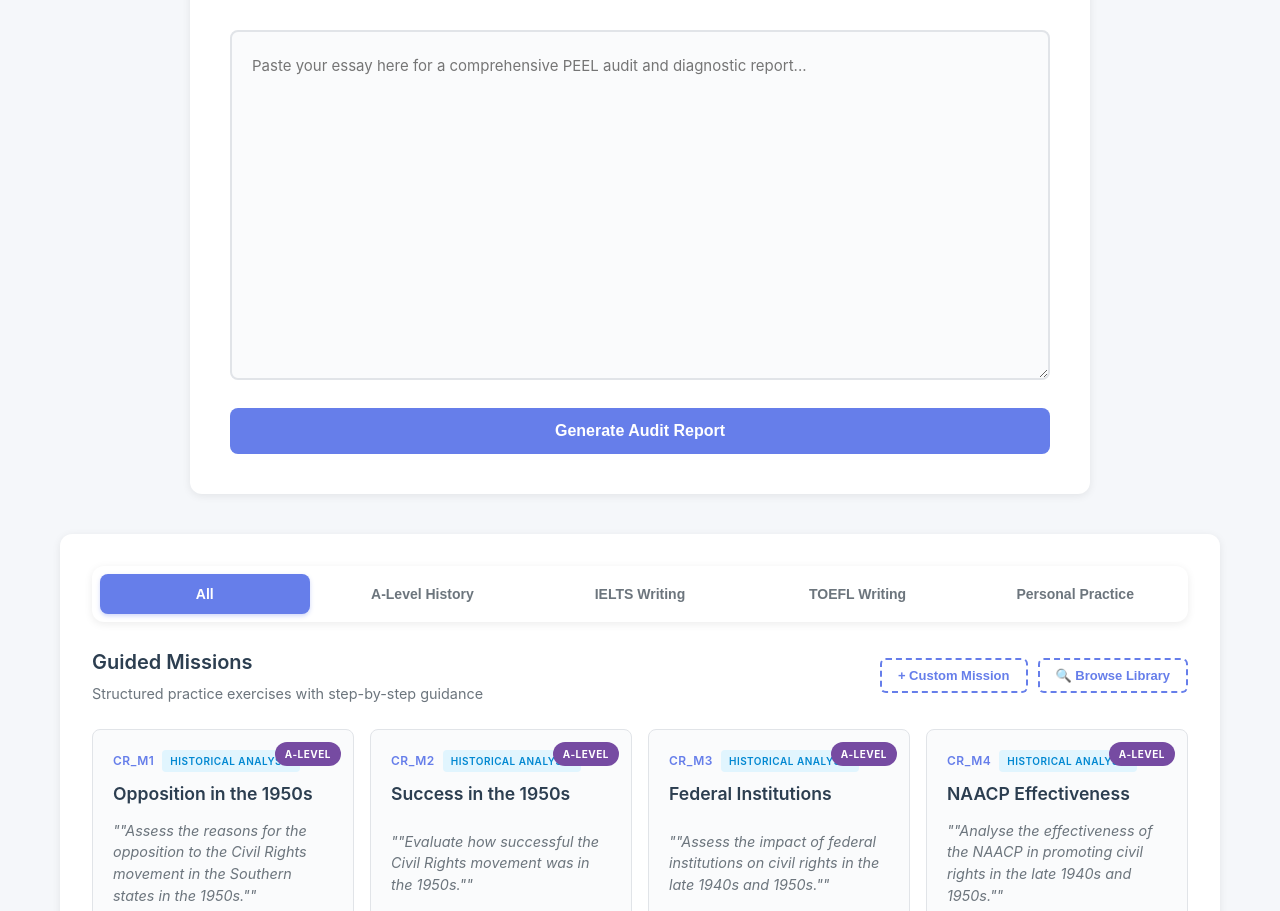
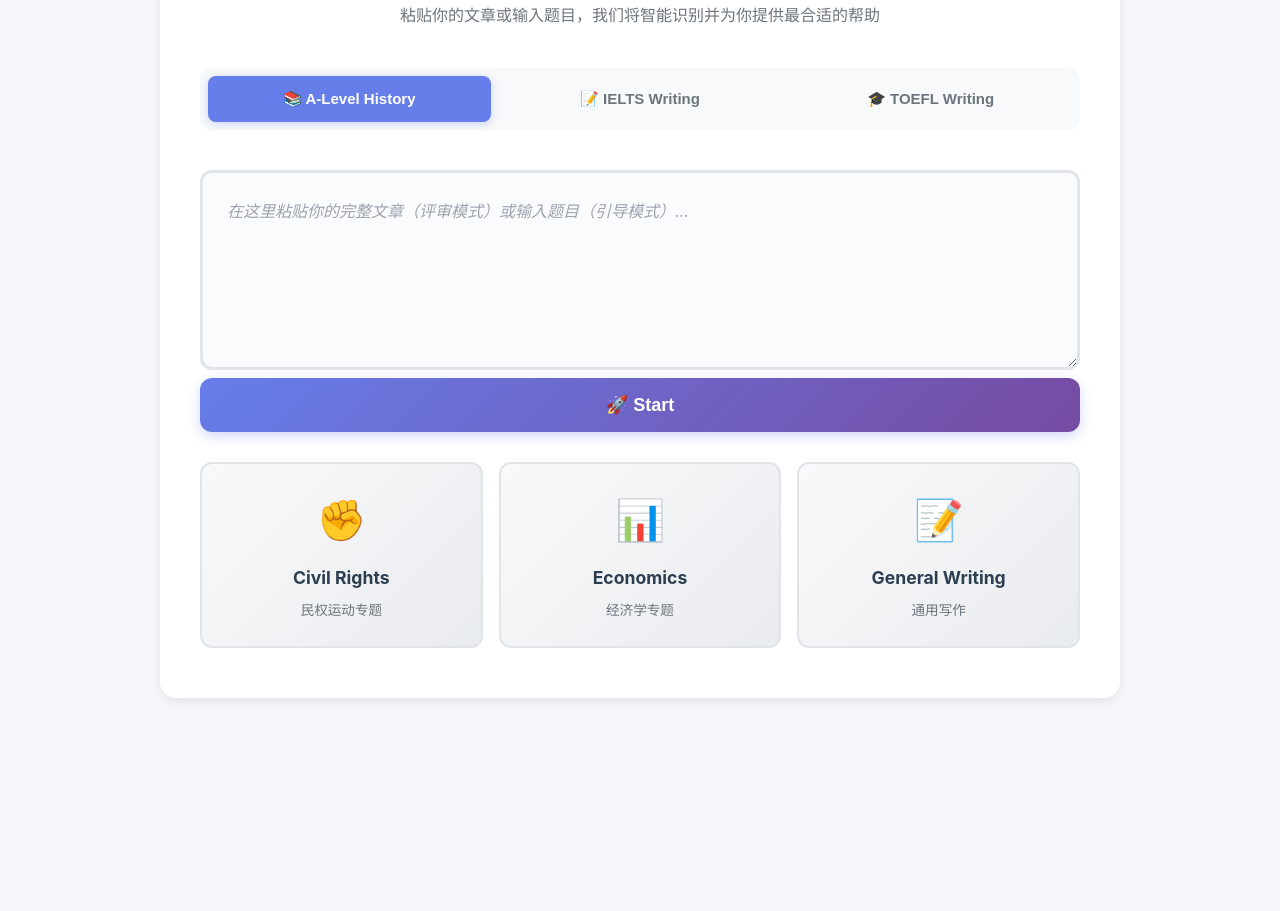
Before and after one commit to zhongyuxi98-jpg/history-peel-tool, a plain HTML site: page index.html in a window 1280 px wide. Shown: the part 222-1133 px from the top of the page. After the commit the page ends 990 px from the top, so only its background shows below. Drawn offline with Linux system fonts and the light colour scheme.

Commit message:
feat: 重构 Dashboard 为智能双驱入口 (V2.2) - 实现 Smart Analyzer Box：支持题目拆解与全文诊断自动分流 - 新增学科模式切换器：支持 IELTS / A-Level 评审逻辑隔离 - 简化 Guided Missions：重组为极简 'Mastery Path' 路径 - 路由逻辑：实现基于输入字数的智能跳转策略

```diff
--- a/index.html
+++ b/index.html
@@ -92,88 +92,146 @@
         }
 
         .container {
-            max-width: 1200px;
+            max-width: 1000px;
             margin: 0 auto;
             padding: 40px 20px;
         }
 
-        /* 区块一：Quick Audit（单次批改模式） */
-        .quick-audit-section {
+        /* 单入口主区域 */
+        .main-entry-section {
             background: #fff;
-            border-radius: 12px;
-            padding: 40px;
-            margin-bottom: 40px;
-            box-shadow: 0 2px 8px rgba(0,0,0,0.08);
-            max-width: 900px;
-            margin-left: auto;
-            margin-right: auto;
+            border-radius: 16px;
+            padding: 50px 40px;
+            margin-bottom: 30px;
+            box-shadow: 0 4px 12px rgba(0,0,0,0.08);
         }
 
-        .section-header {
+        .entry-header {
             text-align: center;
+            margin-bottom: 40px;
+        }
+
+        .entry-title {
+            font-size: 2rem;
+            font-weight: 700;
+            color: #2c3e50;
+            margin-bottom: 12px;
+        }
+
+        .entry-subtitle {
+            font-size: 1rem;
+            color: #6c757d;
+        }
+
+        /* 大输入框 */
+        .main-input-area {
             margin-bottom: 30px;
         }
 
-        .section-title {
-            font-size: 1.5rem;
-            font-weight: 600;
+        .main-textarea {
+            width: 100%;
+            min-height: 200px;
+            padding: 24px;
+            border: 3px solid #e1e4e8;
+            border-radius: 12px;
+            font-size: 16px;
+            line-height: 1.8;
+            font-family: inherit;
+            resize: vertical;
+            transition: all 0.3s;
+            background: #fafbfc;
+        }
+
+        .main-textarea:focus {
+            outline: none;
+            border-color: #667eea;
+            background: #fff;
+            box-shadow: 0 0 0 4px rgba(102, 126, 234, 0.1);
+        }
+
+        .main-textarea::placeholder {
+            color: #9ca3af;
+            font-style: italic;
+        }
+
+        .start-btn {
+            background: linear-gradient(135deg, #667eea 0%, #764ba2 100%);
+            color: white;
+            border: none;
+            padding: 16px 48px;
+            font-size: 18px;
+            font-weight: 700;
+            border-radius: 12px;
+            cursor: pointer;
+            width: 100%;
+            transition: all 0.3s;
+            box-shadow: 0 4px 12px rgba(102, 126, 234, 0.3);
+        }
+
+        .start-btn:hover {
+            transform: translateY(-2px);
+            box-shadow: 0 6px 16px rgba(102, 126, 234, 0.4);
+        }
+
+        .start-btn:active {
+            transform: translateY(0);
+        }
+
+        .start-btn:disabled {
+            opacity: 0.5;
+            cursor: not-allowed;
+            transform: none;
+        }
+
+        /* 学科 Tab 区域 */
+        .category-tabs-section {
+            margin-bottom: 40px;
+        }
+
+        /* 母题快速入口 */
+        .theme-quick-access {
+            display: grid;
+            grid-template-columns: repeat(auto-fit, minmax(200px, 1fr));
+            gap: 16px;
+            margin-top: 30px;
+        }
+
+        .theme-card {
+            background: linear-gradient(135deg, #f8f9fa 0%, #e9ecef 100%);
+            border: 2px solid #e1e4e8;
+            border-radius: 12px;
+            padding: 24px;
+            cursor: pointer;
+            transition: all 0.3s;
+            text-align: center;
+        }
+
+        .theme-card:hover {
+            border-color: #667eea;
+            transform: translateY(-4px);
+            box-shadow: 0 8px 20px rgba(102, 126, 234, 0.2);
+        }
+
+        .theme-icon {
+            font-size: 2.5rem;
+            margin-bottom: 12px;
+        }
+
+        .theme-title {
+            font-size: 1.1rem;
+            font-weight: 700;
             color: #2c3e50;
             margin-bottom: 8px;
         }
 
-        .section-subtitle {
-            font-size: 0.95rem;
+        .theme-desc {
+            font-size: 0.85rem;
             color: #6c757d;
         }
 
-        .audit-textarea {
-            width: 100%;
-            min-height: 350px;
-            padding: 20px;
-            border: 2px solid #e1e4e8;
-            border-radius: 8px;
-            font-size: 15px;
-            line-height: 1.8;
-            font-family: inherit;
-            resize: vertical;
-            transition: border-color 0.3s;
-            background: #fafbfc;
-        }
-
-        .audit-textarea:focus {
-            outline: none;
-            border-color: #667eea;
-            background: #fff;
-        }
-
-        .audit-btn {
-            background: #667eea;
-            color: white;
-            border: none;
-            padding: 14px 32px;
-            font-size: 16px;
-            font-weight: 600;
-            border-radius: 8px;
-            cursor: pointer;
-            margin-top: 20px;
-            width: 100%;
-            transition: background 0.2s;
-        }
-
-        .audit-btn:hover {
-            background: #5568d3;
-        }
-
-        .audit-btn:active {
-            transform: translateY(1px);
-        }
-
-        /* 区块二：Guided Missions（练习模式） */
+        /* 隐藏原有的 missions-section */
         .missions-section {
-            background: #fff;
-            border-radius: 12px;
-            padding: 32px;
-            box-shadow: 0 2px 8px rgba(0,0,0,0.08);
+            display: none;
         }
 
         .missions-header {
@@ -265,23 +323,22 @@
 
         /* 学科切换器样式 */
         .category-switcher {
-            background: #fff;
+            background: #f8f9fa;
             border-radius: 12px;
             padding: 8px;
-            margin-bottom: 24px;
-            box-shadow: 0 2px 8px rgba(0,0,0,0.08);
             display: flex;
             gap: 8px;
             flex-wrap: wrap;
+            justify-content: center;
         }
         .category-tab {
             flex: 1;
-            min-width: 120px;
-            padding: 12px 20px;
+            min-width: 140px;
+            padding: 14px 24px;
             border: none;
             background: transparent;
             border-radius: 8px;
-            font-size: 14px;
+            font-size: 15px;
             font-weight: 600;
             color: #6c757d;
             cursor: pointer;
@@ -289,13 +346,13 @@
             text-align: center;
         }
         .category-tab:hover {
-            background: #f8f9fa;
+            background: #e9ecef;
             color: #2c3e50;
         }
         .category-tab.active {
             background: #667eea;
             color: white;
-            box-shadow: 0 2px 4px rgba(102, 126, 234, 0.3);
+            box-shadow: 0 2px 8px rgba(102, 126, 234, 0.3);
         }
 
         /* 操作按钮区域 */
@@ -423,43 +480,54 @@
     </div>
 
     <div class="container">
-        <!-- 区块一：Quick Audit（单次批改模式） -->
-        <div class="quick-audit-section">
-            <div class="section-header">
-                <h2 class="section-title">Quick Audit</h2>
-                <p class="section-subtitle">Paste your completed essay for instant diagnostic feedback</p>
-            </div>
-            <textarea
-                id="audit-input"
-                class="audit-textarea"
-                placeholder="Paste your essay here for a comprehensive PEEL audit and diagnostic report..."
-            ></textarea>
-            <button class="audit-btn" onclick="processQuickAudit()">Generate Audit Report</button>
+        <!-- 单入口主区域 -->
+        <div class="main-entry-section">
+            <div class="entry-header">
+                <h1 class="entry-title">开始你的写作之旅</h1>
+                <p class="entry-subtitle">粘贴你的文章或输入题目，我们将智能识别并为你提供最合适的帮助</p>
             </div>
 
-        <!-- 区块二：Guided Missions（练习模式） -->
-        <div class="missions-section">
-            <!-- 学科切换器 -->
+            <!-- 学科 Tab -->
+            <div class="category-tabs-section">
                 <div class="category-switcher" id="category-switcher">
-                <button class="category-tab active" data-category="all" onclick="switchCategory('all')">All</button>
-                <button class="category-tab" data-category="alevel" onclick="switchCategory('alevel')">A-Level History</button>
-                <button class="category-tab" data-category="ielts" onclick="switchCategory('ielts')">IELTS Writing</button>
-                <button class="category-tab" data-category="toefl" onclick="switchCategory('toefl')">TOEFL Writing</button>
-                <button class="category-tab" data-category="personal" onclick="switchCategory('personal')">Personal Practice</button>
+                    <button class="category-tab active" data-category="alevel" onclick="switchCategory('alevel')">📚 A-Level History</button>
+                    <button class="category-tab" data-category="ielts" onclick="switchCategory('ielts')">📝 IELTS Writing</button>
+                    <button class="category-tab" data-category="toefl" onclick="switchCategory('toefl')">🎓 TOEFL Writing</button>
+                </div>
             </div>
 
-            <div class="missions-header">
-                <div class="missions-actions">
-                    <div>
-                        <h2 class="missions-title">Guided Missions</h2>
-                        <p class="missions-subtitle">Structured practice exercises with step-by-step guidance</p>
+            <!-- 大输入框 -->
+            <div class="main-input-area">
+                <textarea
+                    id="main-input"
+                    class="main-textarea"
+                    placeholder="在这里粘贴你的完整文章（评审模式）或输入题目（引导模式）..."
+                ></textarea>
+                <button class="start-btn" id="start-btn" onclick="handleLaunch()">🚀 Start</button>
             </div>
-                    <div class="action-buttons">
-                        <button class="ghost-btn" onclick="showCustomMissionModal()">+ Custom Mission</button>
-                        <button class="ghost-btn" onclick="showLibraryModal()">🔍 Browse Library</button>
+
+            <!-- 3个母题快速入口 -->
+            <div class="theme-quick-access">
+                <div class="theme-card" onclick="quickStartTheme('civil_rights')">
+                    <div class="theme-icon">✊</div>
+                    <div class="theme-title">Civil Rights</div>
+                    <div class="theme-desc">民权运动专题</div>
+                </div>
+                <div class="theme-card" onclick="quickStartTheme('economics')">
+                    <div class="theme-icon">📊</div>
+                    <div class="theme-title">Economics</div>
+                    <div class="theme-desc">经济学专题</div>
+                </div>
+                <div class="theme-card" onclick="quickStartTheme('general')">
+                    <div class="theme-icon">📝</div>
+                    <div class="theme-title">General Writing</div>
+                    <div class="theme-desc">通用写作</div>
                 </div>
             </div>
         </div>
+
+        <!-- 隐藏的 Guided Missions 区域（保留原有功能） -->
+        <div class="missions-section">
             <div class="mission-grid" id="mission-grid">
                 <!-- 任务卡片将通过 JavaScript 动态渲染 -->
             </div>
@@ -639,19 +707,41 @@
             }
         }
 
-        // Quick Audit 处理
-        function processQuickAudit() {
-            const textarea = document.getElementById('audit-input');
+        /**
+         * Agent 6: 意图分流核心函数
+         * 根据输入内容长度智能判断：长文 → 评审模式，题目 → 引导模式
+         */
+        function handleLaunch() {
+            const textarea = document.getElementById('main-input');
             const text = textarea.value.trim();
 
             if (!text) {
-                alert('Please paste your essay first!');
+                alert('请输入内容：粘贴完整文章或输入题目');
                 return;
             }
 
+            const wordCount = text.length;
+            const charCount = text.replace(/\s/g, '').length;
+
+            // 意图识别：字数 > 100 字符 → 评审模式（长文）
+            // 字数 <= 100 字符 → 引导模式（题目）
+            if (charCount > 100) {
+                // 评审模式：处理完整文章
+                handleAuditMode(text);
+            } else {
+                // 引导模式：处理题目
+                handleGuideMode(text);
+            }
+        }
+
+        /**
+         * 评审模式：字数 > 100
+         * 将文本存入 storage 并跳转，通知页面"开启评审模式"
+         */
+        function handleAuditMode(text) {
             // 检查剩余批改次数（如果已登录）
             if (userProfile.isLoggedIn && userProfile.auditsRemaining <= 0) {
-                alert('You have no audits remaining. Please purchase more credits.');
+                alert('批改次数已用完，请购买更多额度');
                 return;
             }
 
@@ -662,7 +752,7 @@
                 .filter(p => p.length > 0);
 
             if (paragraphs.length === 0) {
-                alert('No valid content found. Please check your essay.');
+                alert('未找到有效内容，请检查你的文章');
                 return;
             }
 
@@ -678,8 +768,12 @@
             const bodies = paragraphs.slice(1, paragraphs.length - 1);
             localStorage.setItem('pendingBodies', JSON.stringify(bodies));
 
-            // 标记为 Audit Mode
+            // 存储完整文本（供 Track A 使用）
+            localStorage.setItem('pendingFullText', text);
+
+            // 标记为评审模式
             localStorage.setItem('workspaceMode', 'audit');
+            localStorage.setItem('intentMode', 'audit'); // 新增：明确标记意图模式
 
             // 减少批改次数（如果已登录）
             if (userProfile.isLoggedIn) {
@@ -688,16 +782,54 @@
                 renderProfile();
             }
 
-            // 跳转到默认练习页面
+            // 跳转到默认工作区页面（通知页面开启评审模式）
             window.location.href = 'assets/missions/CR_M1_workspace.html';
         }
 
-        // 支持 Enter + Ctrl/Cmd 提交
-        document.getElementById('audit-input').addEventListener('keydown', (e) => {
-            if ((e.ctrlKey || e.metaKey) && e.key === 'Enter') {
-                processQuickAudit();
+        /**
+         * 引导模式：字数 <= 100
+         * 解析题目，跳转后通知页面"开启引导模式"
+         */
+        function handleGuideMode(text) {
+            // 存储题目文本
+            localStorage.setItem('pendingQuestion', text);
+
+            // 根据当前选择的学科，选择合适的默认工作区
+            let targetUrl = 'assets/missions/CR_M1_workspace.html';
+
+            // 可以根据学科选择不同的工作区
+            if (currentCategory === 'ielts') {
+                targetUrl = 'assets/missions/CR_M1_workspace.html'; // 可以后续改为专门的 IELTS 工作区
+            } else if (currentCategory === 'toefl') {
+                targetUrl = 'assets/missions/CR_M1_workspace.html'; // 可以后续改为专门的 TOEFL 工作区
             }
-        });
+
+            // 标记为引导模式
+            localStorage.setItem('workspaceMode', 'guide');
+            localStorage.setItem('intentMode', 'guide'); // 新增：明确标记意图模式
+
+            // 跳转到工作区页面（通知页面开启引导模式）
+            window.location.href = targetUrl;
+        }
+
+        /**
+         * 母题快速入口
+         */
+        function quickStartTheme(theme) {
+            // 根据母题设置默认题目或跳转
+            const themeQuestions = {
+                'civil_rights': 'Assess the reasons for the opposition to the Civil Rights movement in the Southern states in the 1950s.',
+                'economics': 'Evaluate the impact of economic policies on social development.',
+                'general': 'Discuss the role of education in modern society.'
+            };
+
+            const question = themeQuestions[theme] || '';
+            const textarea = document.getElementById('main-input');
+            textarea.value = question;
+
+            // 自动触发启动
+            handleLaunch();
+        }
 
         // 进入 Practice Mode
         function enterPracticeMode(url) {
@@ -718,8 +850,13 @@
                 }
             });
 
-            // 渲染任务卡片
+            // 存储当前选择的学科（供引导模式使用）
+            localStorage.setItem('selectedCategory', category);
+
+            // 渲染任务卡片（如果 missions-section 可见）
+            if (document.querySelector('.missions-section').style.display !== 'none') {
                 renderMissions();
+            }
         }
 
         // 渲染任务卡片
@@ -831,11 +968,36 @@
             }
         }
 
+        // 支持 Enter + Ctrl/Cmd 提交
+        document.addEventListener('DOMContentLoaded', () => {
+            const mainInput = document.getElementById('main-input');
+            if (mainInput) {
+                mainInput.addEventListener('keydown', (e) => {
+                    if ((e.ctrlKey || e.metaKey) && e.key === 'Enter') {
+                        e.preventDefault();
+                        handleLaunch();
+                    }
+                });
+            }
+        });
+
         // 页面加载时检查登录状态和初始化
         window.addEventListener('load', () => {
             checkLoginStatus();
             loadCustomMissions();
+
+            // 恢复上次选择的学科
+            const savedCategory = localStorage.getItem('selectedCategory');
+            if (savedCategory) {
+                switchCategory(savedCategory);
+            } else {
+                switchCategory('alevel'); // 默认选择 A-Level History
+            }
+
+            // 如果 missions-section 可见，渲染任务卡片
+            if (document.querySelector('.missions-section').style.display !== 'none') {
                 renderMissions();
+            }
         });
     </script>
 
```
Lines whose indentation alone changed are shown as unchanged.
